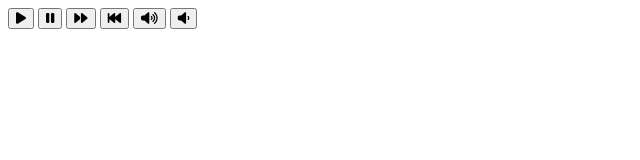
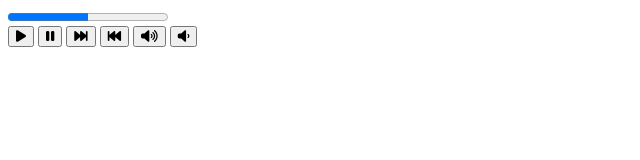
Before and after one commit to TheSchrodingerCat/ejercicio4-HTML, a plain HTML site: page index.html in a window 1280 px wide. Shown: the whole page, without its empty margins (0-640 px from the left). Drawn offline with Linux system fonts and the light colour scheme.

```diff
--- a/index.html
+++ b/index.html
@@ -6,11 +6,12 @@
 	<script src="https://use.fontawesome.com/be0dd1e218.js"></script>
 </head>
 <body>
-	<audio id="march" src="Star_Wars_Imperial_march.mp3" preload="preload"></audio>
+	<audio id="march" src="assets/audio/Star_Wars_Imperial_march.mp3" preload="preload"></audio>
+	<progress value="50" max="100"></progress>
 	<div>
   		<button onclick="document.getElementById('march').play()"><i class="fa fa-play" aria-hidden="true"></i></button>
   		<button onclick="document.getElementById('march').pause()"><i class="fa fa-pause" aria-hidden="true"></i></button>
-  		<button onclick="document.getElementById('march').forward()"><i class="fa fa-forward" aria-hidden="true"></i></button>
+  		<button onclick="document.getElementById('march').forward()"><i class="fa fa-fast-forward" aria-hidden="true"></i></button>
   		<button onclick="document.getElementById('march').backward()"><i class="fa fa-fast-backward" aria-hidden="true"></i></button>
   		<button onclick="document.getElementById('march').volume+=0.1"><i class="fa fa-volume-up" aria-hidden="true"></i></button>
   		<button onclick="document.getElementById('march').volume-=0.1"><i class="fa fa-volume-down" aria-hidden="true"></i></button>
```
